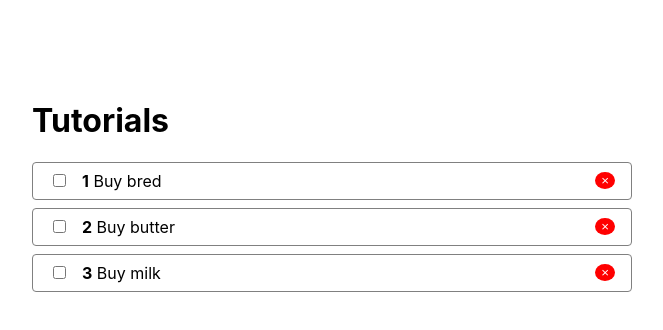
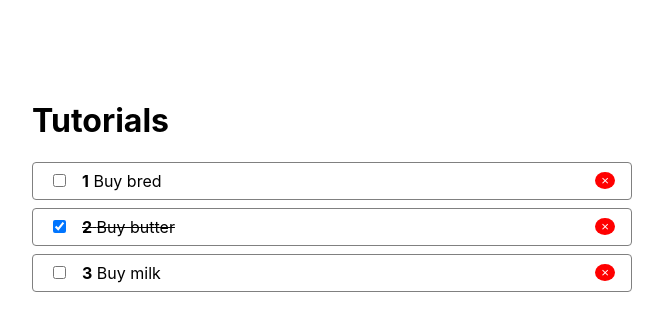
Before and after one commit to Alister1987/react-youtube-app, a React (Create React App) app: page / in a window 1280 px wide. Shown: the top 330 px of the page, without its empty margins (308-971 px from the left). Built offline with nearby package versions, Linux system fonts and the light colour scheme.

Commit message:
Added context with remove functionality

```diff
--- a/src/App.js
+++ b/src/App.js
@@ -1,17 +1,36 @@
-import React from 'react';
+import React, {useState} from 'react';
 import TodoList from "./Todo/TodoList";
+import Context from "./context";
 
 function App() {
-    const todos = [
+    const [todos, setTodos] = useState([
         {id: 1, completed: false, title: 'Buy bred'},
-        {id: 2, completed: false, title: 'Buy butter'},
+        {id: 2, completed: true, title: 'Buy butter'},
         {id: 3, completed: false, title: 'Buy milk'},
-    ];
+    ]);
+
+    function toggleTodo(id) {
+        setTodos(
+            todos.map(todo => {
+                if (id === todo.id) {
+                    todo.completed = !todo.completed
+                }
+                return todo
+            })
+        )
+    }
+
+    function removeTodo(id) {
+        setTodos(todos.filter(todo => todo.id !== id));
+    }
+
     return (
-        <div className="wrapper">
-            <h1>Tutorials</h1>
-            <TodoList todos={todos}/>
-        </div>
+        <Context.Provider value={{removeTodo}}>
+            <div className="wrapper">
+                <h1>Tutorials</h1>
+                <TodoList todos={todos} onToggle={toggleTodo}/>
+            </div>
+        </Context.Provider>
     );
 }
 
--- a/src/Todo/TodoItem.js
+++ b/src/Todo/TodoItem.js
@@ -1,5 +1,6 @@
-import React from "react";
+import React, {useContext} from "react";
 import PropTypes from 'prop-types';
+import Context from "../context";
 
 const styles = {
     li: {
@@ -16,23 +17,36 @@
     }
 }
 
-function TodoItem({todo, index}) {
+function TodoItem({todo, index, onChange}) {
+    const {removeTodo} = useContext(Context);
+    const classes = [];
+    if (todo.completed) {
+        classes.push('done');
+    }
     return (
         <li style={styles.li}>
-            <span>
-                <input type="checkbox" name="" id="" style={styles.input}/>
+            <span className={classes.join(' ')}>
+                <input
+                    checked={todo.completed}
+                    type="checkbox"
+                    name=""
+                    id=""
+                    style={styles.input}
+                    onChange={() => onChange(todo.id)}
+                />
                 <strong>{index+1}</strong>
                 &nbsp;
                 {todo.title}
             </span>
-            <button className="rm">&times;</button>
+            <button className="rm" onClick={() => removeTodo(todo.id)}>&times;</button>
         </li>
     )
 }
 
 TodoItem.propTypes = {
     todo: PropTypes.object.isRequired,
-    index: PropTypes.number.isRequired
+    index: PropTypes.number.isRequired,
+    onChange: PropTypes.func.isRequired
 }
 
 export default TodoItem
--- a/src/Todo/TodoList.js
+++ b/src/Todo/TodoList.js
@@ -14,14 +14,15 @@
     return (
         <ul style={styles.ul}>
             { props.todos.map((todo, key) => (
-                <TodoItem todo={todo} key={key} index={key}/>
+                <TodoItem todo={todo} key={key} index={key} onChange={props.onToggle}/>
             )) }
         </ul>
     )
 }
 
 TodoList.propTypes = {
-    todos: PropTypes.arrayOf(PropTypes.object).isRequired
+    todos: PropTypes.arrayOf(PropTypes.object).isRequired,
+    onToggle: PropTypes.func.isRequired
 }
 
 export default TodoList
--- /dev/null
+++ b/src/context.js
@@ -0,0 +1,5 @@
+import React from "react";
+
+const Context = React.createContext();
+
+export default Context
--- a/src/index.css
+++ b/src/index.css
@@ -23,3 +23,6 @@
   color: #fff;
   border: none;
 }
+.done {
+  text-decoration: line-through;
+}
```
